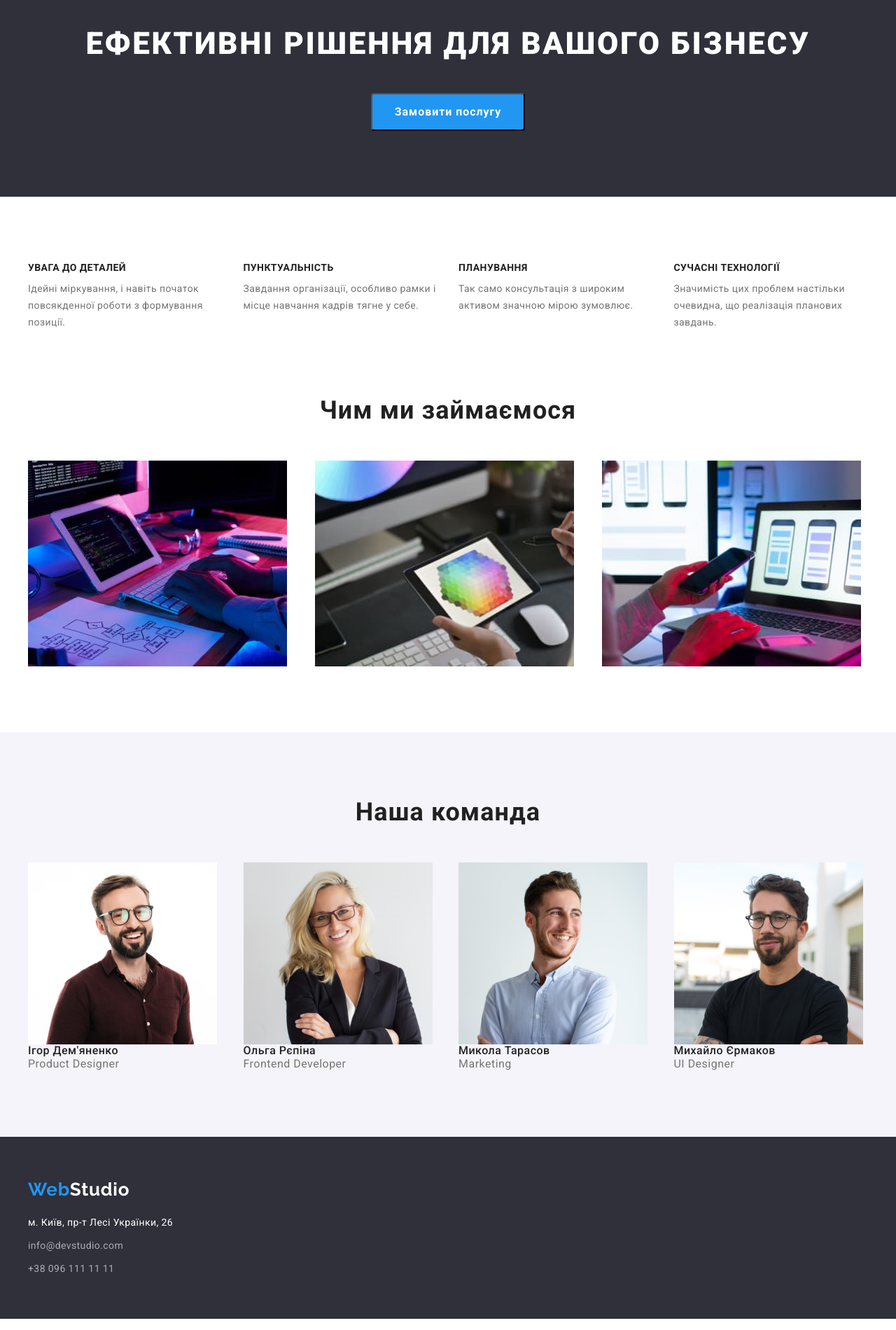
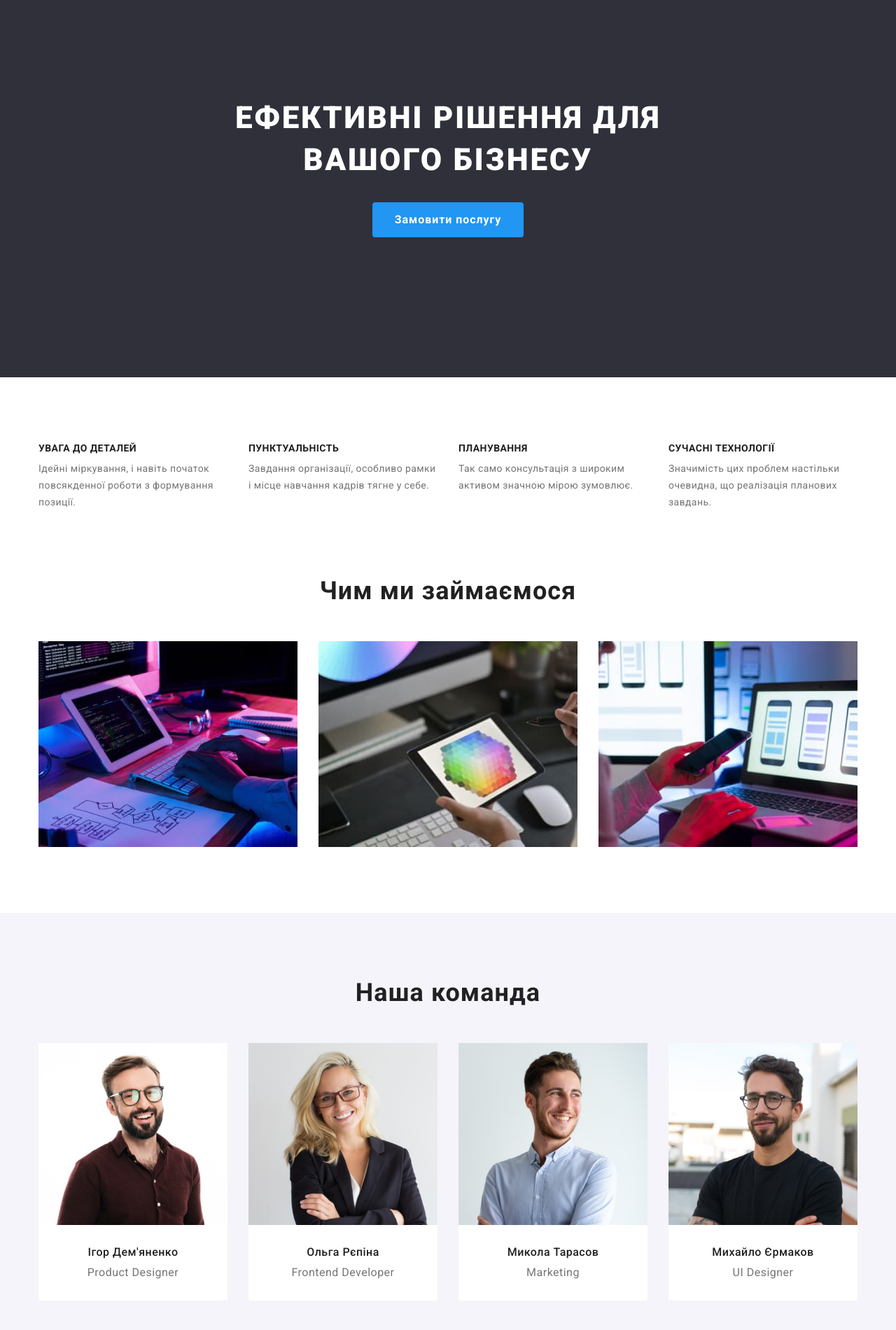
Before and after one commit to IhorKolkunov/goit-markup-hw-03, a plain HTML site: page index.html in a window 1280 px wide. Shown: the part 140-2040 px from the top of the page at 70% size. Drawn offline with nearby package versions, Linux system fonts and the light colour scheme.

Commit message:
errors occur

```diff
--- a/css/style.css
+++ b/css/style.css
@@ -45,12 +45,21 @@ img {
     width: 1200px;
     margin-left: auto;
     margin-right: auto;
+    padding-left: 15px;
+    padding-right: 15px;
 }
 
 .navigation-flex {
     display: flex;
-    justify-content: space-between;
+    justify-content: start;
     align-items: center;
+}
+
+.navigation-flex-contact {
+    display: flex;
+    align-items: center;
+
+    margin-left: auto;
 }
 
 .conteiner-padding {
@@ -107,28 +116,37 @@ img {
 /* ======== HERO ======== */
 
 .hero-background {
+    padding-top: 200px;
+    padding-bottom: 200px;
+
     background-color: #2F303A;
 }
 
-.hero-flex {
-    display: flex;
-    flex-wrap: wrap;
-    justify-content: center;
-}
 .hero {
-    margin-bottom: 40px;
+    width: 696px;
+    margin-left: auto;
+    margin-right: auto;
+    margin-bottom: 30px;
+
 
     font-weight: 900;
     font-size: 44px;
     line-height: 1.36;
     letter-spacing: 0.06em;
     text-transform: uppercase;
+    text-align: center;
     color: var(--revers-color);
 }
 
 .hero-button {
+    display: flex;
     padding: 10px 32px;
+    margin-left: auto;
+    margin-right: auto;
     border-radius: 4px;
+    border: none;
+
+
 
     cursor: pointer;
     font-weight: 700;
@@ -221,13 +239,26 @@ img {
     margin-left: 15px;
 }
 
+.conteiner-cards {
+    border-radius: 0px 0px 4px 4px;
+    border-top: none;
+    background-color: var(--revers-color);
+}
+
 .name-expert {
+    padding-top: 30px;
+    padding-bottom: 10px;
+    text-align: center;
+
     font-weight: 500;
     font-size: 16px;
     line-height: 1.18;
     letter-spacing: 0.03em;
 }
 .profession {
+    padding-bottom: 30px;
+
+    text-align: center;
     font-size: 16px;
     line-height: 1.18;
     letter-spacing: 0.03em;
@@ -235,22 +266,20 @@ img {
 }
 
 /* ======== FOOTER ======== */
-.footer-padding {
+
+.footer-background {
     padding-top: 60px;
     padding-bottom: 60px;
+
+    background-color: #2F303A;
 }
-
 
 .footer-logo-color {
      color: var(--revers-color);
 }
 
-.footer-background {
-    background-color: #2F303A;
-}
-
 .footer-address {
-    padding-top: 20px;
+    margin-top: 20px;
 
     font-style: normal;
     font-size: 14px;
@@ -282,6 +311,7 @@ img {
     flex-wrap: wrap;
     justify-content: center;
 
+    margin-bottom: 50px;
     margin-right: -4px;
     margin-left: -4px;
 }
@@ -333,6 +363,7 @@ img {
 .conteiner-desc {
     padding: 20px 24px;
     border: 1px solid #EEEEEE;
+    border-top: none;
 
 }
 
--- a/index.html
+++ b/index.html
@@ -7,7 +7,10 @@
     <title>WebStudio</title>
     <link
       rel="stylesheet"
-      href="node_modules/modern-normalize/modern-normalize.css"
+      href="https://cdnjs.cloudflare.com/ajax/libs/modern-normalize/1.1.0/modern-normalize.min.css"
+      integrity="sha512-wpPYUAdjBVSE4KJnH1VR1HeZfpl1ub8YT/NKx4PuQ5NmX2tKuGu6U/JRp5y+Y8XG2tV+wKQpNHVUX03MfMFn9Q=="
+      crossorigin="anonymous"
+      referrerpolicy="no-referrer"
     />
     <link rel="preconnect" href="https://fonts.googleapis.com" />
     <link rel="preconnect" href="https://fonts.gstatic.com" crossorigin />
@@ -44,7 +47,7 @@
             </li>
           </ul>
         </nav>
-        <ul class="list navigation-flex">
+        <ul class="list navigation-flex-contact">
           <li class="navigation-margin">
             <a
               class="link navigation-menu contacts-address"
@@ -69,7 +72,7 @@
       <!-- ======== HERO ======== -->
 
       <section class="hero-background section">
-        <div class="conteiner hero-flex">
+        <div class="conteiner">
           <h1 class="hero">Ефективні рішення для вашого бізнесу</h1>
           <button class="hero-button" type="button">Замовити послугу</button>
         </div>
@@ -164,8 +167,10 @@
                 width="270"
                 height="260"
               />
+              <div class="conteiner-cards">
                 <h3 class="name-expert">Ігор Дем'яненко</h3>
                 <p class="profession" lang="en">Product Designer</p>
+              </div>
             </li>
 
             <li class="team-items">
@@ -175,8 +180,10 @@
                 width="270"
                 height="260"
               />
+              <div class="conteiner-cards">
                 <h3 class="name-expert">Ольга Рєпіна</h3>
                 <p class="profession" lang="en">Frontend Developer</p>
+              </div>
             </li>
 
             <li class="team-items">
@@ -186,8 +193,10 @@
                 width="270"
                 height="260"
               />
+              <div class="conteiner-cards">
                 <h3 class="name-expert">Микола Тарасов</h3>
                 <p class="profession" lang="en">Marketing</p>
+              </div>
             </li>
 
             <li class="team-items">
@@ -197,8 +206,10 @@
                 width="270"
                 height="260"
               />
+              <div class="conteiner-cards">
                 <h3 class="name-expert">Михайло Єрмаков</h3>
                 <p class="profession" lang="en">UI Designer</p>
+              </div>
             </li>
           </ul>
         </div>
@@ -208,7 +219,7 @@
     <!-- ======== FOOTER ======== -->
 
     <footer class="footer-background">
-      <div class="conteiner footer-padding">
+      <div class="conteiner">
         <a class="logo link" href="./index.html" lang="en">
           Web<span class="footer-logo-color">Studio</span>
         </a>
```
Also changed, not shown: portfolio.html (+0 -4 lines). Lines whose indentation alone changed are shown as unchanged.
